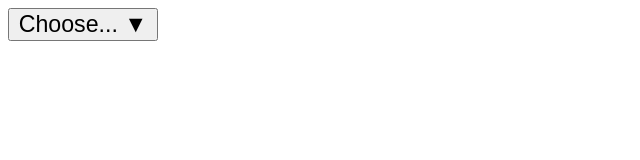
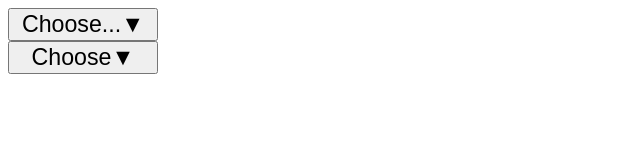
Before and after one commit to parangat11/dropdown-js, a website built with webpack: page src/template.html in a window 1280 px wide. Shown: the whole page, without its empty margins (0-640 px from the left). Built offline with nearby package versions, Linux system fonts and the light colour scheme.

Commit message:
Ability to add multiple dropdowns added.

```diff
--- a/src/index.js
+++ b/src/index.js
@@ -1,13 +1,13 @@
 import "./style.css"
 
-const dropdown = document.querySelector(".dropdown");
-const dropdownButton = document.querySelector(".dropdown-button");
-const options = document.querySelectorAll('.option');
+const dropdowns = document.querySelectorAll(".dropdown");
 
-console.log(options);
-
-let currentSelection = null;
-
+dropdowns.forEach(dropdown => {
+    console.log(dropdown);
+    const dropdownButton = dropdown.querySelector('.dropdown-button');
+    console.log(dropdownButton)
+    const options = dropdown.querySelectorAll('.option');
+    dropdownButton.textContent += "▼";
     dropdownButton.addEventListener('click', (e) => {
         if(dropdown.classList.contains('open')) {
             dropdown.classList.remove('open');
@@ -28,7 +28,6 @@ dropdownButton.addEventListener('click', (e) => {
             dropdownButton.textContent += "▲";
         }
     })
-
     options.forEach((option) => {
         option.addEventListener('click', (e) => {
             dropdownButton.textContent = option.textContent;
@@ -36,3 +35,4 @@ options.forEach((option) => {
             dropdownButton.click();
         })
     })
+})
--- a/src/style.css
+++ b/src/style.css
@@ -1,5 +1,11 @@
+:root {
+    --dropdown-width: 150px;
+    --dropdown-options-width: 143px;
+    --font-size: 1.45rem;
+}
+
 .dropdown {
-    font-size: 1.45rem;
+    font-size: var(--font-size);
     display: flex;
     flex-direction: column;
 }
@@ -9,8 +15,8 @@
 }
 
 .dropdown-button {
-    font-size: 1.45rem;
-    width: 150px;
+    font-size: var(--font-size);
+    width: var(--dropdown-width);
 }
 
 .open > .options {
@@ -20,6 +26,6 @@
 
 .option {
     border: solid;
-    width:143px;
+    width: var(--dropdown-options-width);
     text-align: center;
 }
--- a/src/template.html
+++ b/src/template.html
@@ -7,7 +7,7 @@
 </head>
 <body>
     <div class="dropdown">
-        <button class="dropdown-button">Choose... ▼</button>
+        <button class="dropdown-button">Choose...</button>
         <div class="options">
             <div class="option">Radagon</div>
             <div class="option">Messmer</div>
@@ -15,5 +15,14 @@
             <div class="option">Rennala</div>
         </div>
     </div>
+    <div class="dropdown">
+        <button class="dropdown-button">Choose</button>
+        <div class="options">
+            <div class="option">asdklfj</div>
+            <div class="option">sdaf</div>
+            <div class="option">dsafklj</div>
+            <div class="option">dasf;lj</div>
+        </div>
+    </div>
 </body>
 </html>
```
Lines whose indentation alone changed are shown as unchanged.
